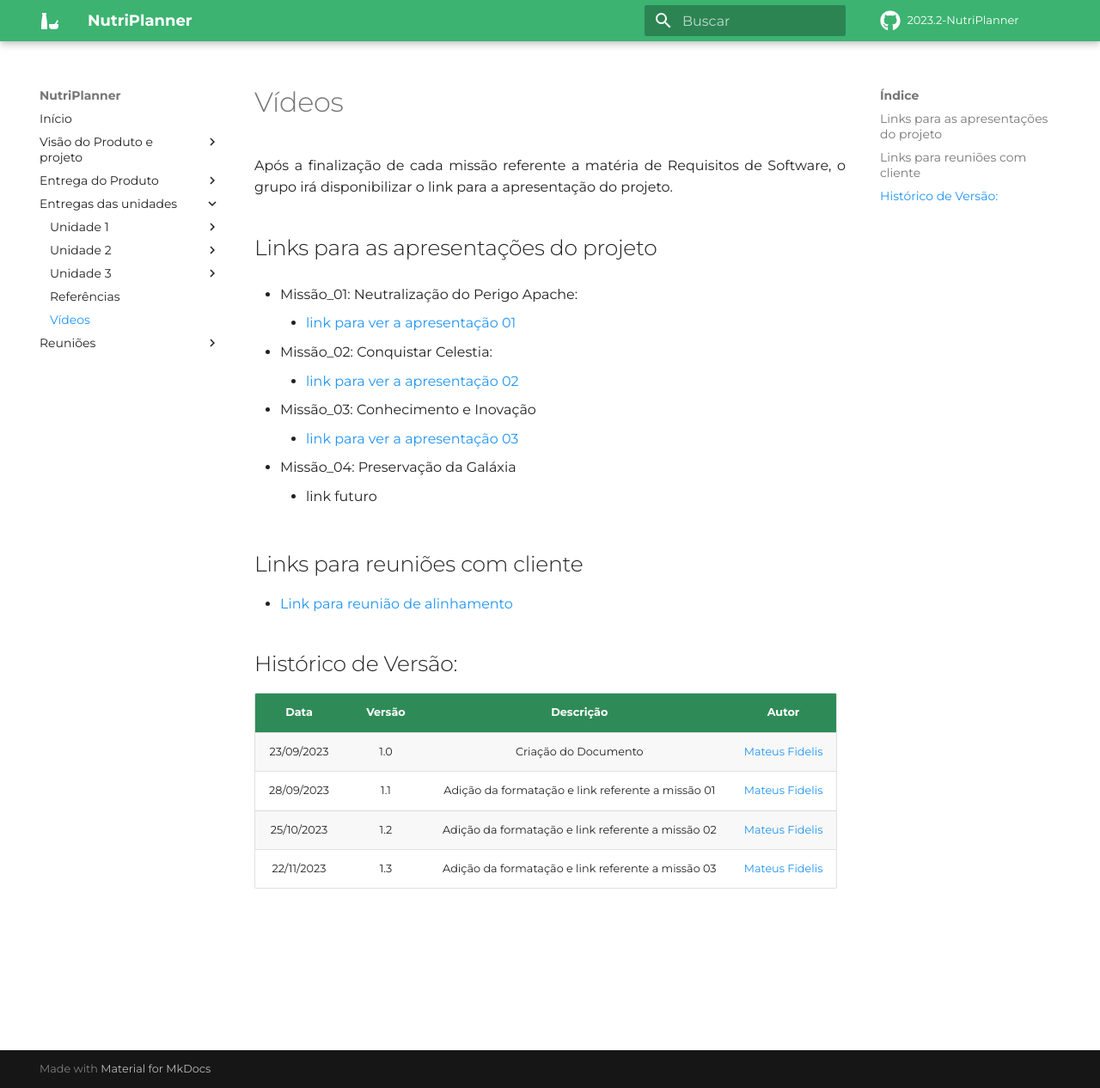
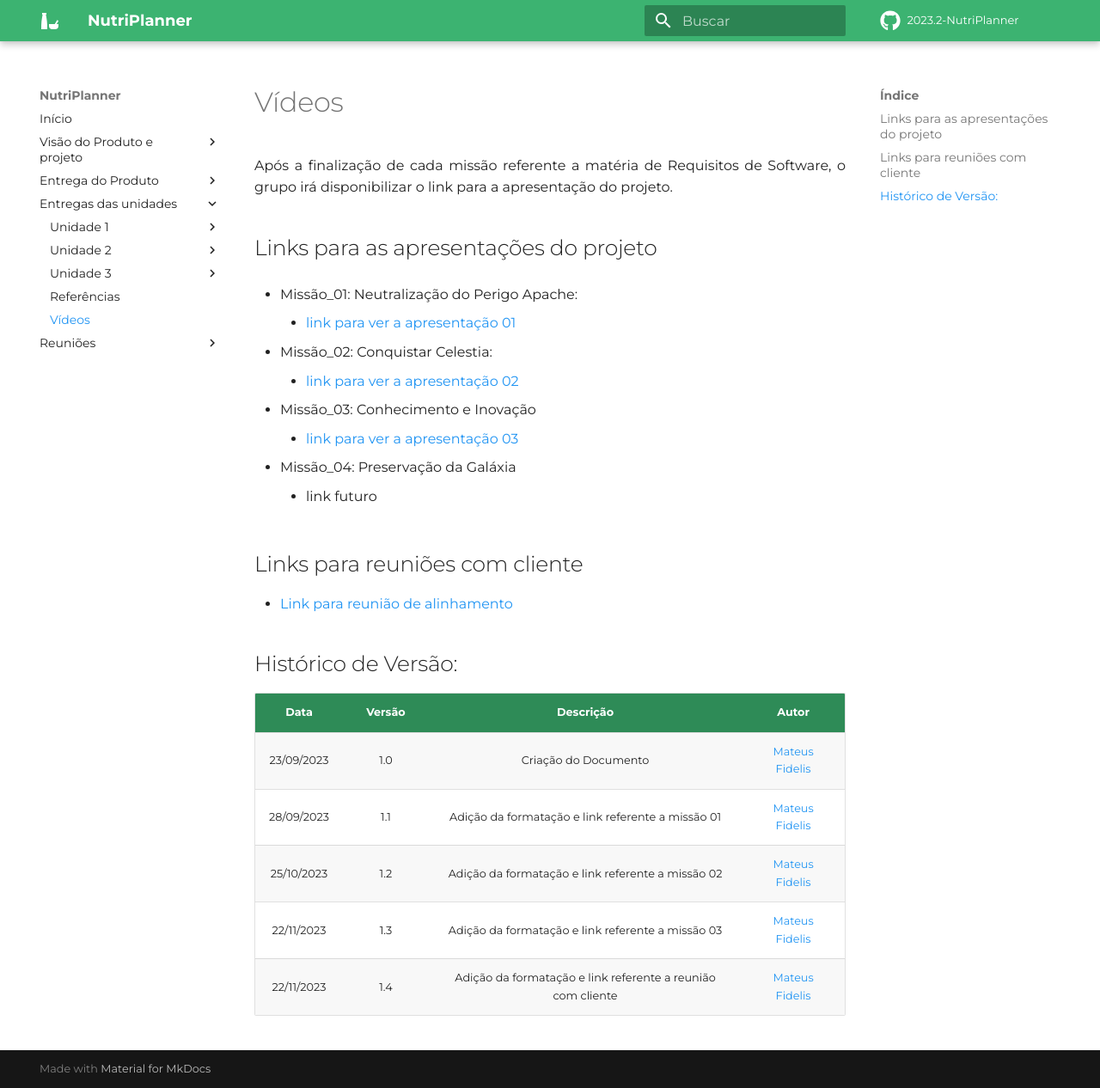
Before and after one commit to mdsreq-fga-unb/2023.2-NutriPlanner, an MkDocs documentation site: the page built from docs/videos/videos.md, in a window 1280 px wide and 1266 px high. Shown: the whole window at 86% size. Built offline with MkDocs 1.6.1 and Material for MkDocs 9.7.7, drawn with Linux system fonts in a browser that asks for light colours; some web fonts are replaced; comment, search, counter and statistics services are not loaded.

Commit message:
add(main): adicionando versionamento

```diff
--- a/docs/videos/videos.md
+++ b/docs/videos/videos.md
@@ -28,3 +28,4 @@ Após a finalização de cada missão referente a matéria de Requisitos de Soft
 | 28/09/2023 | 1.1 | Adição da formatação e link referente a missão 01 |  [Mateus Fidelis](https://github.com/MatsFidelis)  |
 | 25/10/2023 | 1.2 | Adição da formatação e link referente a missão 02 |  [Mateus Fidelis](https://github.com/MatsFidelis)  |
 | 22/11/2023 | 1.3 | Adição da formatação e link referente a missão 03 |  [Mateus Fidelis](https://github.com/MatsFidelis)  |
+| 22/11/2023 | 1.4 | Adição da formatação e link referente a reunião com cliente |  [Mateus Fidelis](https://github.com/MatsFidelis)  |
```
